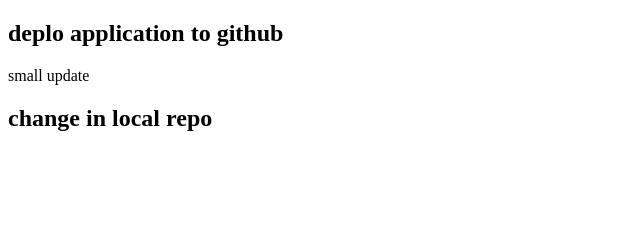
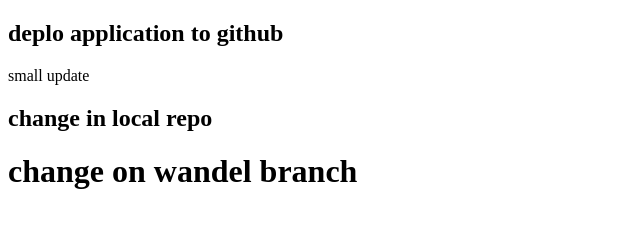
Before and after one commit to simpledev-venky/Devops, a plain HTML site: page index.html in a window 1280 px wide. Shown: the whole page, without its empty margins (0-640 px from the left). Drawn offline with Linux system fonts and the light colour scheme.

Commit message:
on wandel

```diff
--- a/index.html
+++ b/index.html
@@ -9,5 +9,6 @@
     <h2>deplo application to github</h2>
     <p>small update</p>
     <h2>change in local repo</h2>
+    <h1>change on wandel branch</h1>
 </body>
 </html>
```
